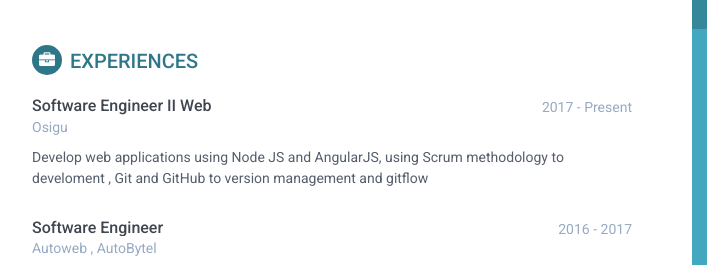
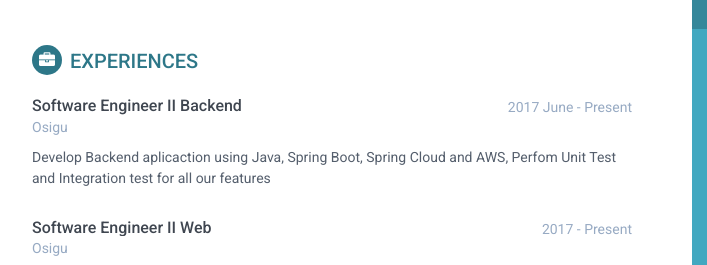
Before and after one commit to cristianchan/cristianchan.github.io, a plain HTML site: page index.html in a window 1280 px wide. Shown: the part 279-544 px from the top of the page, 188-895 px from the left. Drawn offline with Linux system fonts and the light colour scheme.

Commit message:
update cv

```diff
--- a/index.html
+++ b/index.html
@@ -90,6 +90,20 @@
 
             <section class="section experiences-section">
                 <h2 class="section-title"><i class="fa fa-briefcase"></i>Experiences</h2>
+
+                <div class="item">
+                    <div class="meta">
+                        <div class="upper-row">
+                            <h3 class="job-title">Software Engineer II Backend</h3>
+                            <div class="time">2017 June - Present</div>
+                        </div><!--//upper-row-->
+                        <div class="company">Osigu</div>
+                    </div><!--//meta-->
+                    <div class="details">
+                        <p>Develop Backend aplicaction using Java, Spring Boot, Spring Cloud and AWS, Perfom Unit Test and Integration test for all our features </p>
+                    </div><!--//details-->
+                </div><!--//item-->
+
 
                 <div class="item">
                     <div class="meta">
```
